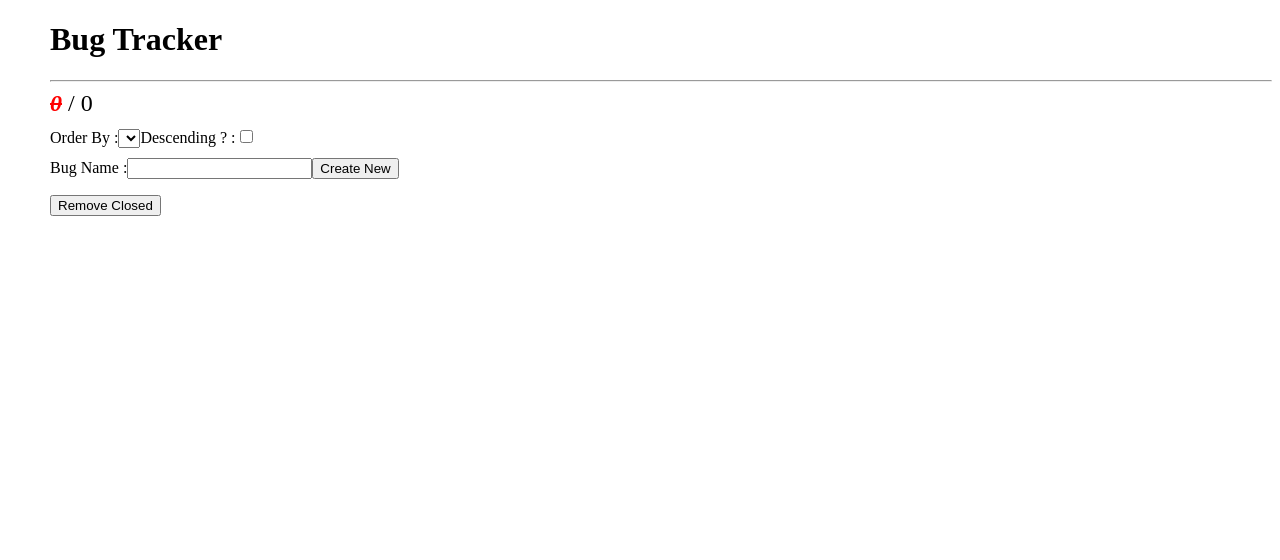
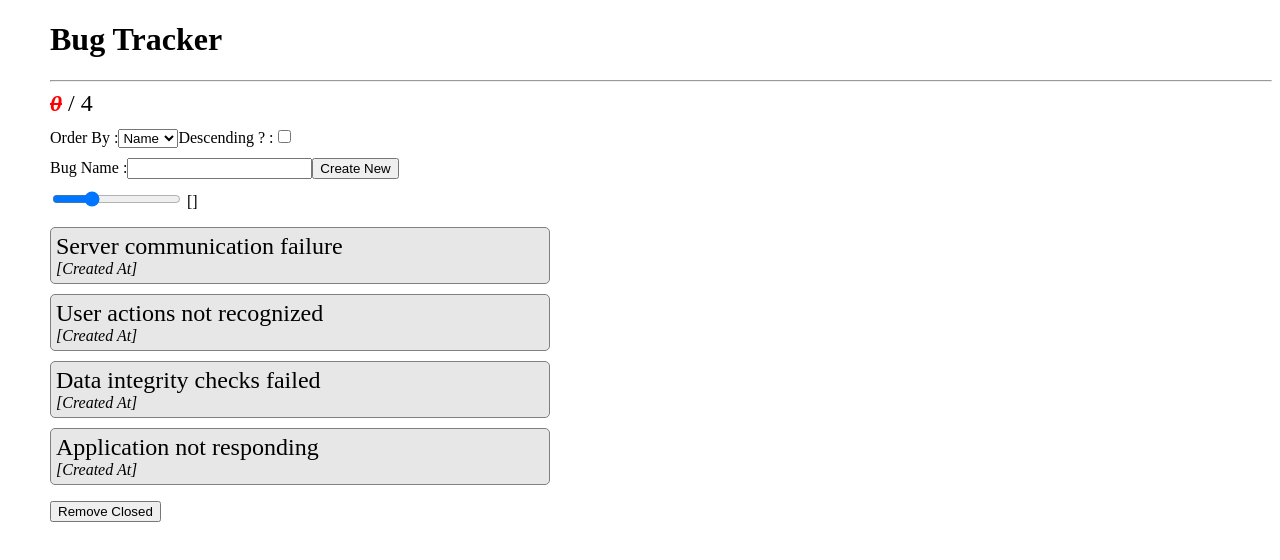
Before and after one commit to tkmagesh/GE-Angular-Mar-2018, an Angular app in the folder bug-tracker-app/: page / in a window 1280 px wide. Shown: the top 560 px of the page. Built offline with nearby package versions, Linux system fonts and the light colour scheme.

Commit message:
Sort implementation - part - 1

```diff
--- a/bug-tracker-app/src/app/app.module.ts
+++ b/bug-tracker-app/src/app/app.module.ts
@@ -8,12 +8,14 @@
 import { BugOperationsService } from './bugTracker/services/bugOperations.service';
 
 import { TrimTextPipe } from './bugTracker/pipes/trimText.pipe';
+import { SortPipe } from './bugTracker/pipes/sort.pipe';
 
 @NgModule({
   declarations: [
     AppComponent
     , BugTrackerComponent
     , TrimTextPipe
+    , SortPipe
   ],
   imports: [
     BrowserModule
--- a/bug-tracker-app/src/app/bugTracker/bugTracker.component.html
+++ b/bug-tracker-app/src/app/bugTracker/bugTracker.component.html
@@ -5,12 +5,12 @@
 </section>
 <section class="sort">
 	<label for="">Order By :</label>
-	<select>
-		<option value=""></option>
-		<option value=""></option>
+	<select (change)="sortBugBy=$event.target.value">
+		<option value="name">Name</option>
+		<option value="isClosed">Status</option>
 	</select>
 	<label for="">Descending ? :</label>
-	<input type="checkbox">
+	<input type="checkbox" (change)="sortBugByDescending = $event.target.checked">
 </section>
 <section class="edit">
 	<label for="">Bug Name :</label>
@@ -18,12 +18,15 @@
 	<input type="button" value="Create New" (click)="onCreateNewClick(txtBugName.value)">
 </section>
 <section class="list">
+	<input type="range" min="30" max="100" (change)="trimLength=$event.target.value">
+	<span> [{{trimLength}}]</span>
 	<ol>
-		<li  *ngFor="let bug of bugs">
+		<li  *ngFor="let bug of ( bugs | sort:sortBugBy:sortBugByDescending )">
 			<span class="bugname"
 				(click)="onBugNameClick(bug)"
 				[ngClass]="{closed : bug.isClosed}"
-			>{{bug.name | trimText:40}}</span>
+			>{{bug.name | trimText:trimLength}}</span>
+
 			<div class="datetime">[Created At]</div>
 		</li>
 		<!-- <li>
--- a/bug-tracker-app/src/app/bugTracker/bugTracker.component.ts
+++ b/bug-tracker-app/src/app/bugTracker/bugTracker.component.ts
@@ -10,10 +10,12 @@
 export class BugTrackerComponent{
 	bugs : Bug[] = [];
 
-	//bugOperations : BugOperationsService = null;
+	constructor(private bugOperations : BugOperationsService){
+		this.bugs.push(this.bugOperations.createNew('Server communication failure'));
+		this.bugs.push(this.bugOperations.createNew('User actions not recognized'));
+		this.bugs.push(this.bugOperations.createNew('Data integrity checks failed'));
+		this.bugs.push(this.bugOperations.createNew('Application not responding'));
 
-	constructor(private bugOperations : BugOperationsService){
-		//this.bugOperations = bugOperations;
 	}
 
 	onCreateNewClick(bugName : string){
--- /dev/null
+++ b/bug-tracker-app/src/app/bugTracker/pipes/sort.pipe.ts
@@ -0,0 +1,28 @@
+import { Pipe, PipeTransform } from '@angular/core';
+
+@Pipe({
+	name: 'sort'
+})
+export class SortPipe implements PipeTransform {
+	private getComparerFor(attrName : string){
+		return function(item1, item2){
+			if (item1[attrName] < item2[attrName]) return -1;
+			if (item1[attrName] > item2[attrName]) return 1;
+			return 0;
+		}
+	}
+
+	private getDescendingComparerFor(comparer){
+		return function(item1, item2){
+			return comparer(item1, item2) * -1;
+		}
+	}
+
+	transform(data: any[], attrName : string, isDescending : boolean = false): any[] {
+		if (!attrName) return data;
+		let comparer = this.getComparerFor(attrName);
+		if (isDescending)
+			comparer = this.getDescendingComparerFor(comparer);
+		return data.sort(comparer);
+	}
+}
```
Also changed, not shown: 1 other file (tests, documents, lock files or other folders).
